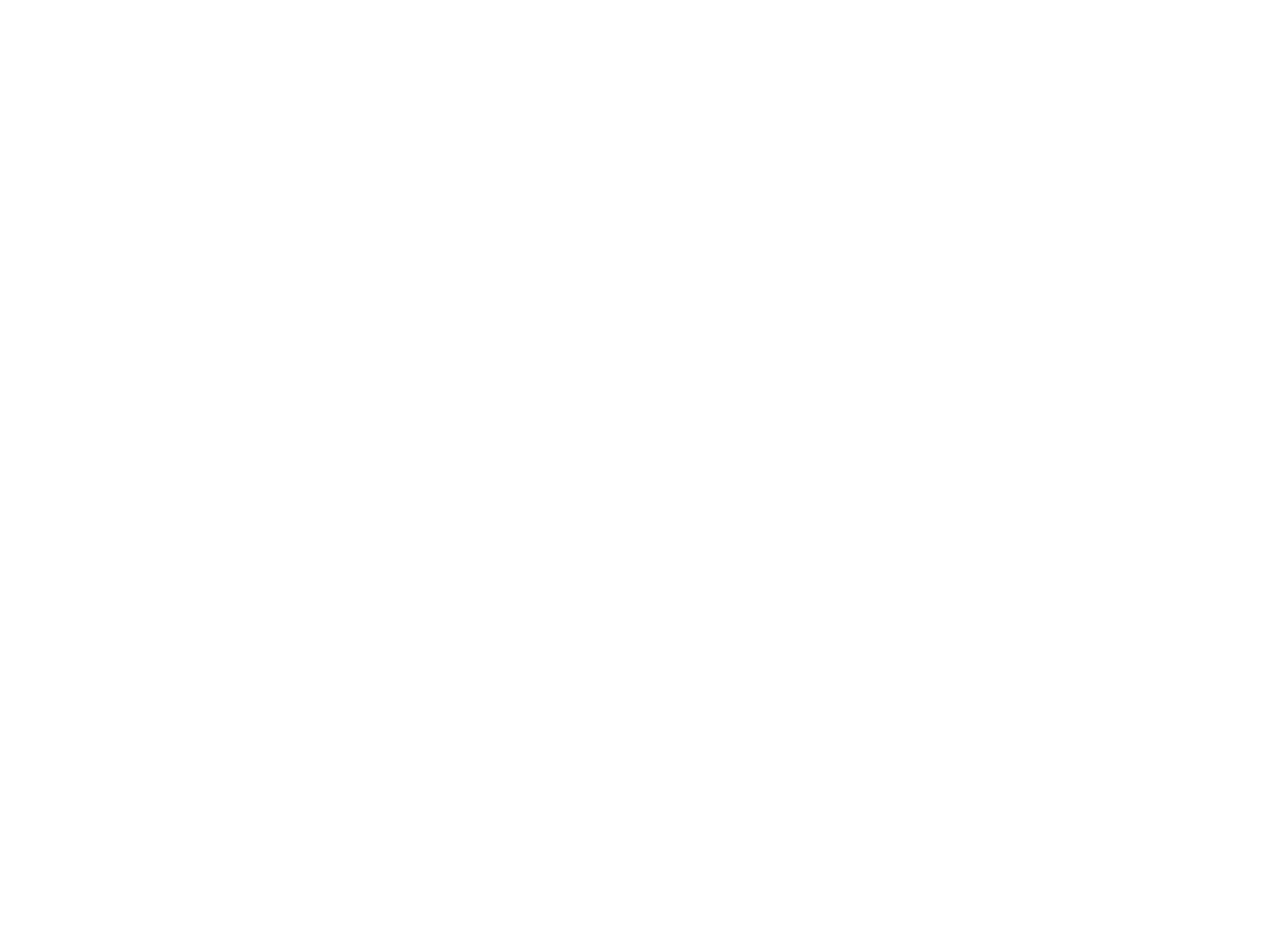
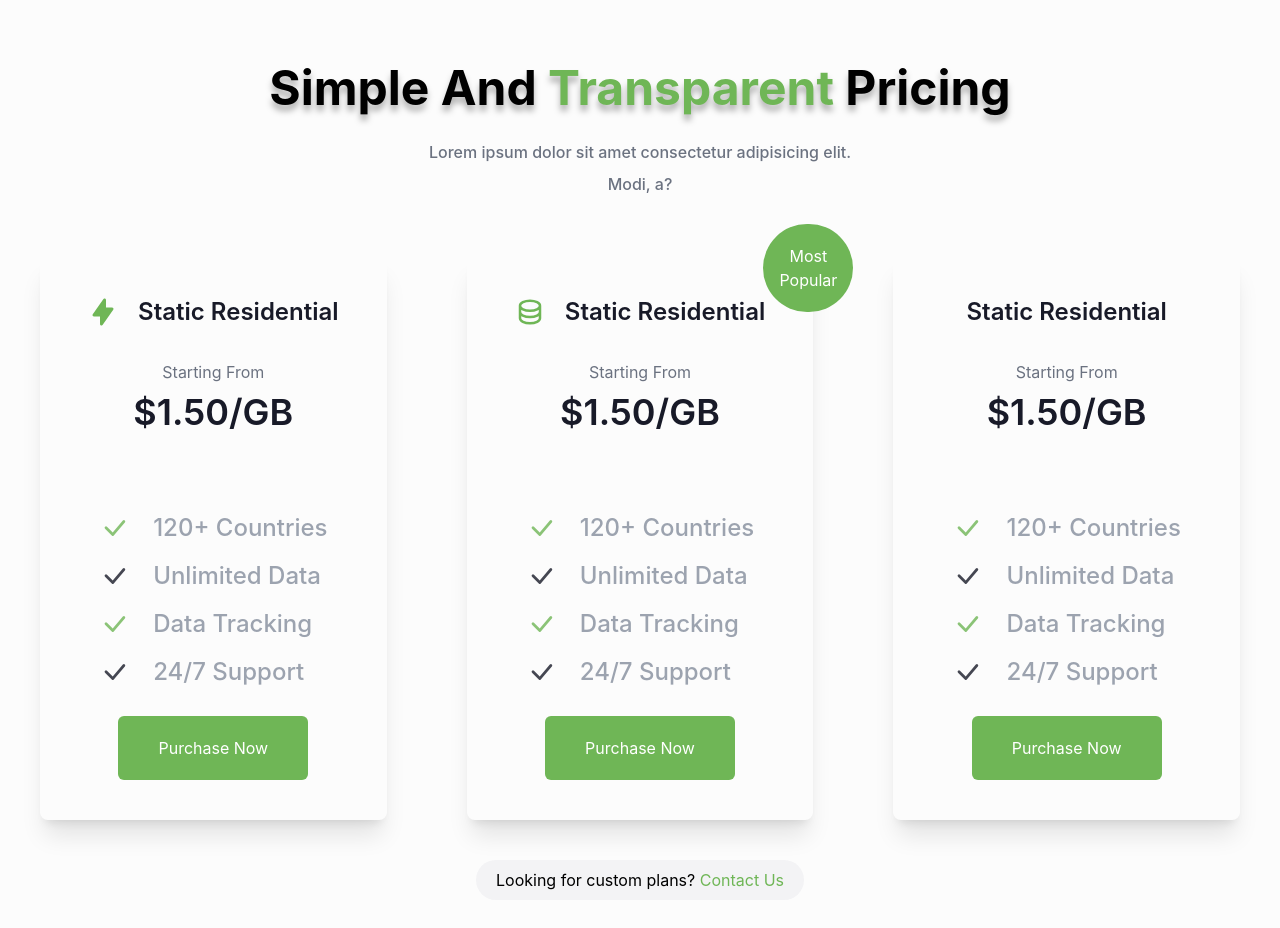
Before and after one commit to Mohammad-Hidayat-Ullah-Reza/proxy-service-test, a React (Vite) app: page / in a window 1280 px wide. Shown: the part 680-1608 px from the top of the page. Before the commit the page ends 800 px from the top, so only its background shows below. Built offline with nearby package versions, Linux system fonts and the light colour scheme.

Commit message:
pricing section done

```diff
--- a/src/components/Button.jsx
+++ b/src/components/Button.jsx
@@ -1,8 +1,10 @@
 import React from "react";
 
-function Button({ text }) {
+function Button({ text, color, py }) {
   return (
-    <button className="bg-primary py-2 px-10 rounded-md text-white capitalize  hover:opacity-90">
+    <button
+      className={`bg-${color} py-${py} px-10 rounded-md text-white capitalize hover:opacity-90`}
+    >
       {text}
     </button>
   );
--- /dev/null
+++ b/src/components/PricingCards.jsx
@@ -0,0 +1,60 @@
+import React from "react";
+import { BsCheckLg, BsFillHouseDoorFill } from "react-icons/bs";
+import { HiLightningBolt, HiOutlineDatabase } from "react-icons/hi";
+import Button from "./Button";
+
+function PricingCards({ icon, title, popular }) {
+  return (
+    <div className="relative p-10 max-w-lg rounded-lg shadow-xl">
+      {popular && (
+        <div className="absolute -top-8 -right-10 bg-primary text-white leading-0 rounded-full w-fit flex flex-col items-center justify-center py-5 px-4">
+          <span>Most</span> <span>Popular</span>
+        </div>
+      )}
+      {/* card title and icon */}
+      <div className="flex items-center justify-center gap-5 mb-8">
+        {icon === "bolt" && (
+          <HiLightningBolt className="text-3xl text-primary" />
+        )}
+        {icon === "database" && (
+          <HiOutlineDatabase className="text-3xl text-primary" />
+        )}
+        {icon === "house" && (
+          <BsFillHouseDoorFill className="text-3xl text-primary" />
+        )}
+        <h3 className="text-2xl font-semibold text-secondary capitalize">
+          {title}
+        </h3>
+      </div>
+      <div className="flex flex-col items-center justify-center gap-2">
+        <p className="text-gray-500 capitalize text-center">starting from</p>
+        <span className="text-secondary text-4xl font-semibold text-center">
+          $1.50/GB
+        </span>
+      </div>
+      <div className="mt-20 mx-auto w-fit space-y-4">
+        <div className="flex items-center gap-6 text-2xl">
+          <BsCheckLg className="text-3xl text-primary opacity-80" />
+          <span className="text-gray-400 font-medium">120+ Countries</span>
+        </div>
+        <div className="flex items-center gap-6 text-2xl">
+          <BsCheckLg className="text-3xl text-secondary opacity-80" />
+          <span className="text-gray-400 font-medium">Unlimited Data</span>
+        </div>
+        <div className="flex items-center gap-6 text-2xl">
+          <BsCheckLg className="text-3xl text-primary opacity-80" />
+          <span className="text-gray-400 font-medium">Data Tracking</span>
+        </div>
+        <div className="flex items-center gap-6 text-2xl">
+          <BsCheckLg className="text-3xl text-secondary opacity-80" />
+          <span className="text-gray-400 font-medium">24/7 Support</span>
+        </div>
+      </div>
+      <div className="mt-7 mx-auto w-fit">
+        <Button text={"purchase now"} color={"primary"} py={"5"} />
+      </div>
+    </div>
+  );
+}
+
+export default PricingCards;
--- a/src/components/ProductCard.jsx
+++ b/src/components/ProductCard.jsx
@@ -6,20 +6,20 @@
   return (
     <div className="relative p-10 space-y-6 max-w-lg rounded-lg shadow-lg">
       {discountPrice && (
-        <div className="absolute -top-8 -right-8 bg-primary text-white leading-0 rounded-full w-fit flex flex-col items-center justify-center py-2 px-4">
+        <div className="absolute -top-8 -right-8 bg-productPrimary text-white leading-0 rounded-full w-fit flex flex-col items-center justify-center py-2 px-4">
           <span>{discountPrice}%</span> <span>Off</span>
         </div>
       )}
       {/* card title and icon */}
       <div className="flex items-center justify-start gap-5 ">
         {icon === "bolt" && (
-          <HiLightningBolt className="text-7xl text-primary" />
+          <HiLightningBolt className="text-7xl text-productPrimary" />
         )}
         {icon === "database" && (
-          <HiOutlineDatabase className="text-7xl text-primary" />
+          <HiOutlineDatabase className="text-7xl text-productPrimary" />
         )}
         {icon === "house" && (
-          <BsFillHouseDoorFill className="text-7xl text-primary" />
+          <BsFillHouseDoorFill className="text-7xl text-productPrimary" />
         )}
         <h3 className="text-2xl font-semibold text-secondary capitalize">
           {title}
--- a/src/pages/Main/Home.jsx
+++ b/src/pages/Main/Home.jsx
@@ -1,6 +1,7 @@
 import React from "react";
 import ProductCard from "../../components/ProductCard";
 import Button from "../../components/Button";
+import PricingCards from "../../components/PricingCards";
 
 function Home() {
   return (
@@ -24,7 +25,37 @@
             />
           </div>
           <div className="mt-10 flex items-center justify-center">
-            <Button text={"try it out"} />
+            <Button text={"try it out"} color={"productPrimary"} py={"2"} />
+          </div>
+        </div>
+      </section>
+
+      {/* pricing Section */}
+      <section className="bg-[#FCFCFC]">
+        <div className="container px-10 py-20">
+          <h2 className="font-bold text-5xl text-center mb-6 capitalize drop-shadow-[0_6px_3px_rgba(0,0,0,0.30)]">
+            simple and <span className="text-primary">transparent</span> pricing
+          </h2>
+          <p className="mb-14 mx-auto text-gray-500 font-medium text-center leading-8 max-w-md">
+            Lorem ipsum dolor sit amet consectetur adipisicing elit. Modi, a?
+          </p>
+
+          <div className="grid grid-cols-1 md:grid-cols-2 lg:grid-cols-3 gap-20">
+            <PricingCards icon={"bolt"} title={"static residential"} />
+            <PricingCards
+              icon={"database"}
+              title={"static residential"}
+              popular={true}
+            />
+            <PricingCards title={"static residential"} />
+          </div>
+          <div className="mt-10 mx-auto py-2 px-5 rounded-full bg-[#F3F3F5] w-fit">
+            <p>
+              Looking for custom plans?{" "}
+              <a href="#" className="capitalize text-primary">
+                contact us
+              </a>
+            </p>
           </div>
         </div>
       </section>
--- a/tailwind.config.js
+++ b/tailwind.config.js
@@ -7,7 +7,8 @@
         center: true,
       },
       colors: {
-        primary: "#7AC58D",
+        primary: "#6FB656",
+        productPrimary: "#7AC58D",
         secondary: "#181A28",
       },
     },
```
